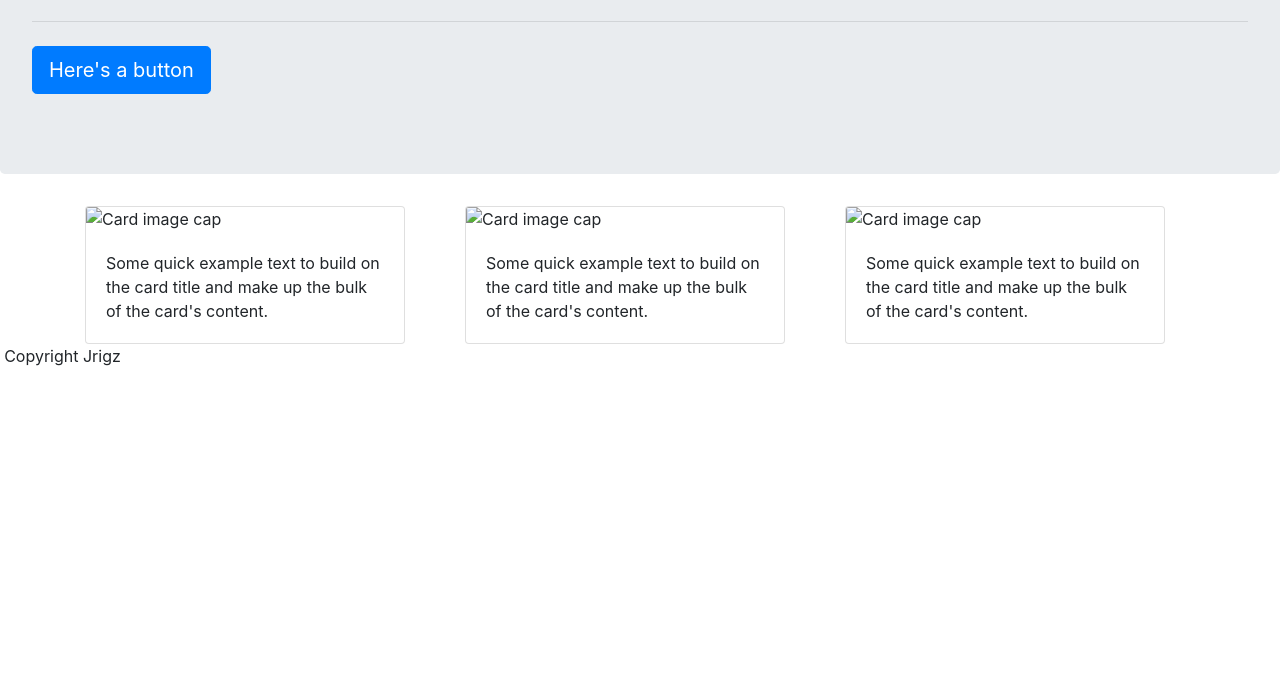
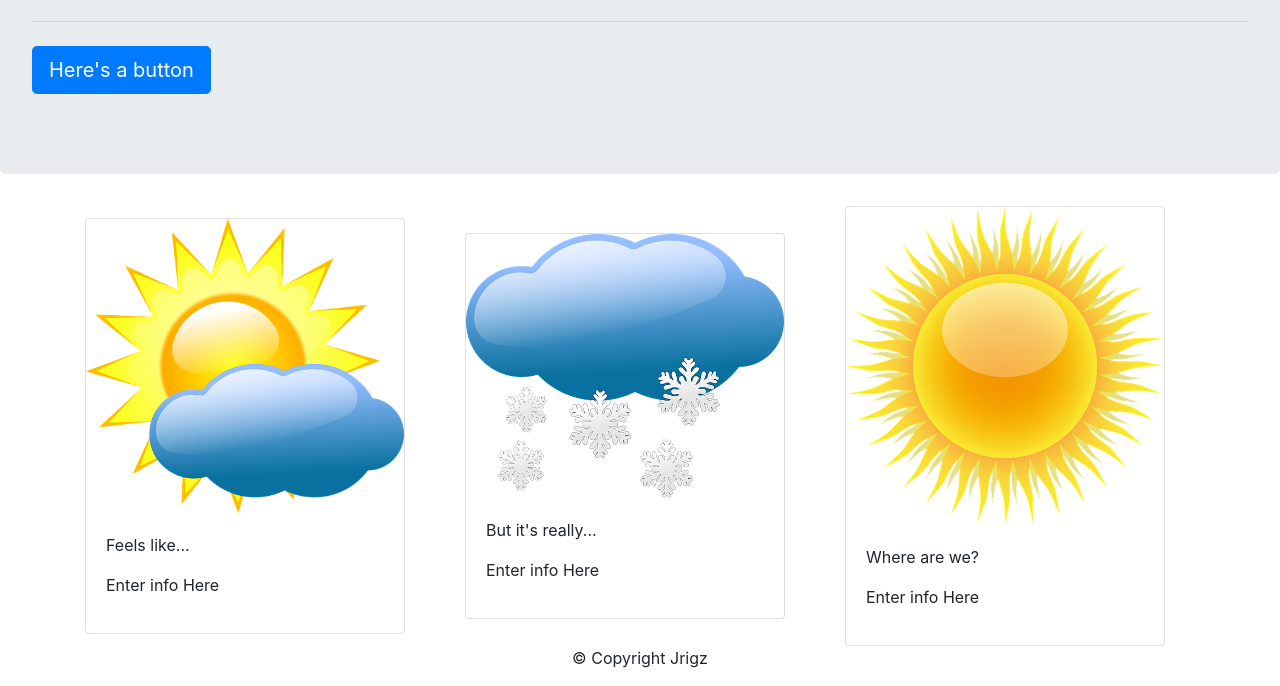
Before and after one commit to judeboy/gschool_ajax_practice, a plain HTML site: page index.html in a window 1280 px wide. Shown: the part 240-926 px from the top of the page. Before the commit the page ends 800 px from the top, so only its background shows below. Drawn offline with nearby package versions, Linux system fonts and the light colour scheme; no server answers.

Commit message:
added examples to code along with

```diff
--- a/index.html
+++ b/index.html
@@ -58,34 +58,39 @@
       <section class="row align-items-center">
         <article class="col-sm-12 col-md-4">
           <div class="card" style="width: 20rem;">
-            <img class="card-img-top card1Img" src="#" alt="Card image cap">
+            <img class="card-img-top card1Img img-fluid" src="./weather1.png" alt="Pic goes here">
             <div class="card-body">
-              <p class="card-text">Some quick example text to build on the card title and make up the bulk of the card's content.</p>
+              <p class="card-text">Feels like...</p>
+              <p id="feelsLike">Enter info Here</p>
             </div>
           </div>
         </article>
 
         <article class="col-sm-12 col-md-4">
           <div class="card" style="width: 20rem;">
-            <img class="card-img-top card2Img" src="#" alt="Card image cap">
+            <img class="card-img-top card2Img img-fluid" src="./weather2.png" alt="Pic goes here">
             <div class="card-body">
-              <p class="card-text">Some quick example text to build on the card title and make up the bulk of the card's content.</p>
+              <p class="card-text">But it's really...</p>
+              <p id="temperature">Enter info Here</p>
+
             </div>
           </div>
         </article>
 
         <article class="col-sm-12 col-md-4">
           <div class="card" style="width: 20rem;">
-            <img class="card-img-top card3Img" src="#" alt="Card image cap">
+            <img class="card-img-top card3Img img-fluid" src="./weather3.png" alt="Pic goes here">
             <div class="card-body">
-              <p class="card-text">Some quick example text to build on the card title and make up the bulk of the card's content.</p>
+              <p class="card-text">Where are we?</p>
+              <p id="location">Enter info Here</p>
+
             </div>
           </div>
         </article>
       </section>
     </main>
     <footer>
-      <p class="row align-items-center">&copy Copyright Jrigz</p>
+      <p class="footer">&copy Copyright Jrigz</p>
     </footer>
   </body>
 </html>
--- a/main.js
+++ b/main.js
@@ -15,5 +15,9 @@ $(document).ready(function() {
     // }
     // console.log($image);
 
+
+    //Example 1: grab the feelslike temp
+    //Example 2: grab the actual temp
+    //Example 3: grab the elevation and full location
   })
 });
--- a/style.css
+++ b/style.css
@@ -0,0 +1,8 @@
+.footer{
+  text-align: center;
+}
+
+/*.card-img-top{
+  width:30%;
+  height: 40%;
+}*/
```
Also changed, not shown: weather1.png (added), weather2.png (added), weather3.png (added).
